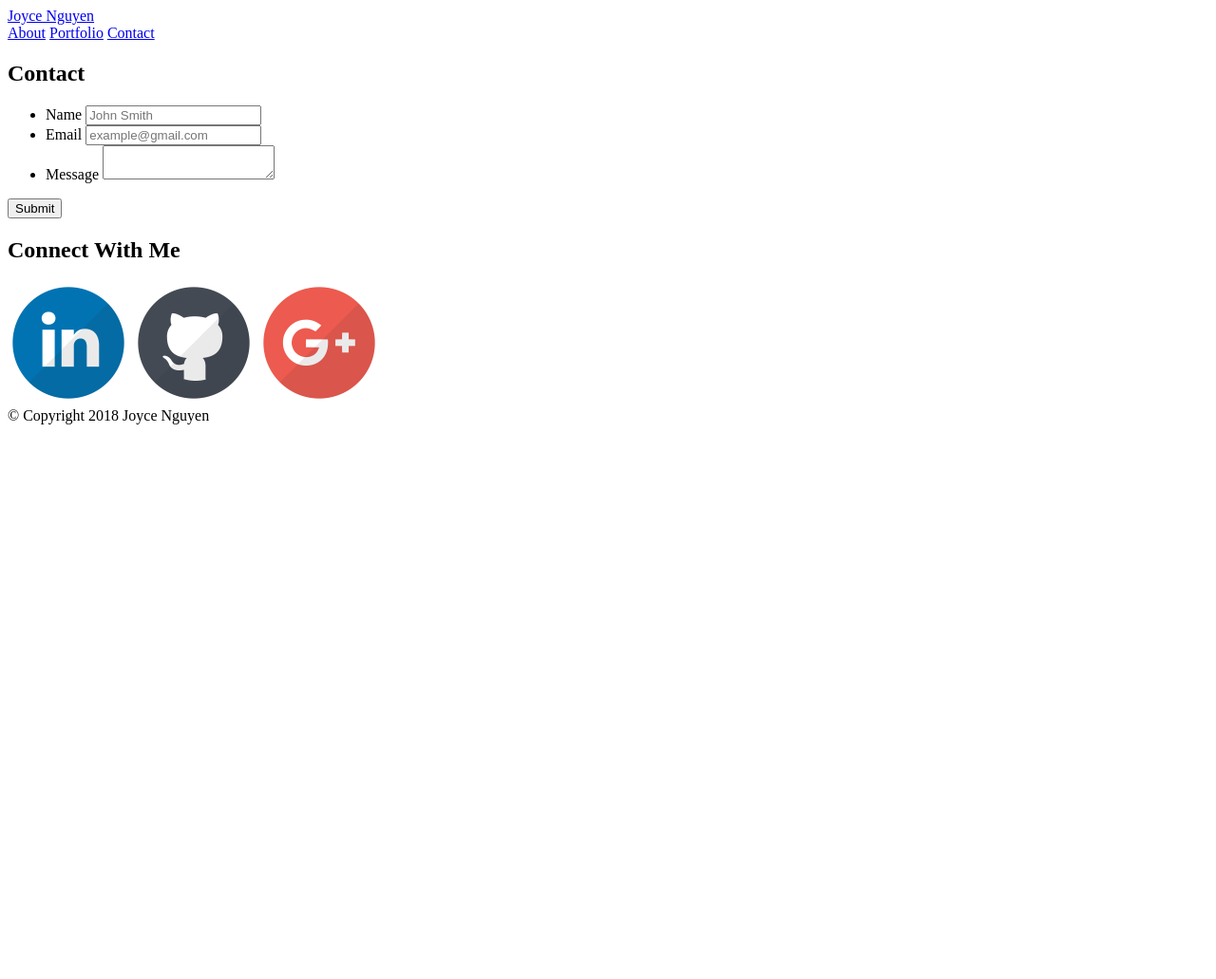
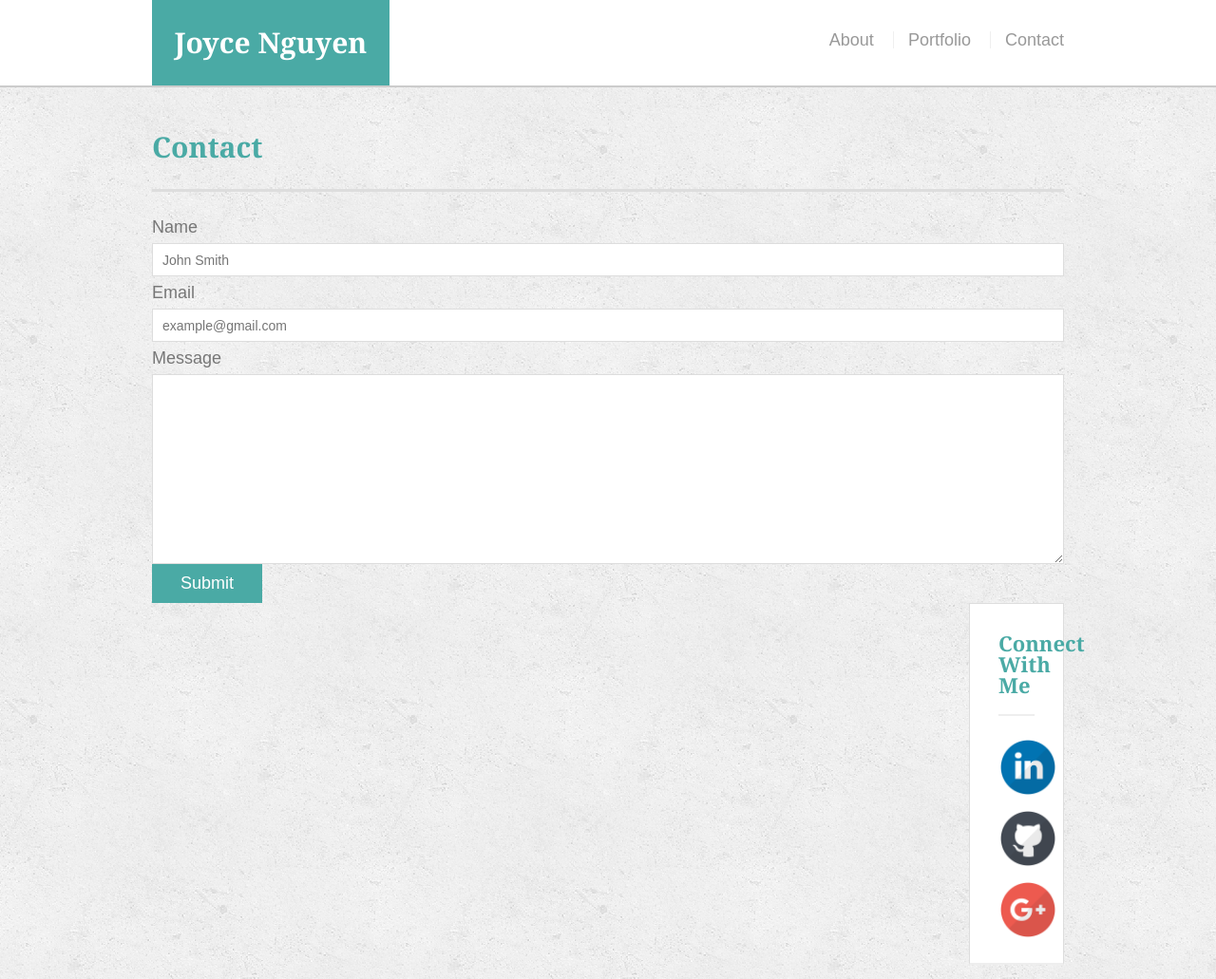
Before and after one commit to jnguyen0581/Basic-Portfolio, a plain HTML site: page contact.html in a window 1280 px wide. Shown: the top 1031 px of the page at 95% size. Before the commit the page ends 800 px from the top, so only its background shows below. Drawn offline with Linux system fonts and the light colour scheme.

Commit message:
adding more to style.css

```diff
--- a/assets/css/style.css
+++ b/assets/css/style.css
@@ -3,9 +3,10 @@
 }
 
 body {
+    background: url('../images/concrete_seamless.png');
     font-size: 18px;
     line-height: 34px;
-    font-family: "Arial", "Helvetica", sans-serif;
+    font-family: 'Arial', 'Helvetica Neue', 'Helvetica', sans-serif;
     color: #777;
 }
 
@@ -17,7 +18,7 @@ body {
 }
 
 h1, h2, h3, p {
-    margin-bottom: 0;
+    margin-bottom: 20px;
 }
 
 p:last-child {
@@ -25,10 +26,9 @@ p:last-child {
 }
 
 h1, h2, h3 {
-    font-family: "Georgia", "Times New Roman", Times, serif;
+    font-family: 'Georgia', Times New Roman, Times, serif;
     font-weight: 700;
     color: #4aaaa5;
-
 }
 
 h1 {
@@ -41,6 +41,7 @@ h1 {
 h2, h3 {
     font-size: 22px;
 }
+
 /*header*/
 
 #masthead {
@@ -50,7 +51,7 @@ h2, h3 {
     color: #fff;
     overflow: auto;
     border-bottom: 2px solid #ccc;
-/*  position: fixed*/
+    position: fixed;
     width: 100%;
 }
 
@@ -59,7 +60,7 @@ h2, h3 {
     height: 90px;
     background: #4aaaa5;
     float: left;
-    font-family: "Georgia", "Times New Roman", Times, serif;
+    font-family: 'Georgia', Times New Roman, Times, serif;
     text-align: center;
     line-height: 90px;
     color: #fff;
@@ -89,10 +90,14 @@ nav a:first-child {
 
 /*main*/
 #main-container {
+    padding-top: 130px;
+}
+
+.main-section {
     background: #fff;
     padding: 30px;
     margin: 0 0 40px 0;
-    width: 100px;
+    width: 100%;
     max-width: 650px;
     float: left;
     border: 1px solid #ddd;
@@ -105,3 +110,118 @@ nav a:first-child {
     float: left;
     margin-right: 25px;
 }
+
+/*sidebar*/
+.sidebar {
+    background: #fff;
+    padding: 30px;
+    width: 100px;
+    max-width: 270px;
+    float: right;
+    border: 1px solid #ddd;
+    margin-bottom: 20px;
+}
+
+h3, .sidebar, h2 {
+    border-bottom: 2px solid #eee;
+    padding-bottom: 20px;
+    margin-bottom: 15px;
+    line-height: 22px;
+}
+
+.social {
+    width: 62px;
+    height: 62px;
+    margin-top: 8px;
+    margin-right: 5px;
+}
+
+.social:last-child {
+    margin-right: 0;
+}
+
+/*footer*/
+
+footer {
+    background: #666;
+    color: #fff;
+    padding: 30px 0;
+    clear: both;
+    border-top: 8px solid #4aaaa5;
+    color: #ccc;
+    font-size: 12px;
+    text-align: center;
+}
+
+/*portfolio*/
+.work {
+    width: 274px;
+    overflow: auto;
+    position:relative;
+    float: left;
+    margin: 20px 0 25px;
+}
+
+.work:nth-child(even) {
+    margin-right: 40px;
+}
+
+.work img {
+    width: 100%;
+    border: 0 none;
+    opacity: .8;
+}
+
+.work h3 {
+    border-bottom: 0;
+    background: #4aaaa5;
+    color: #fff;
+    text-align: center;
+    position: absolute;
+    bottom: 20px;
+    padding: 15px;
+    width: 100%;
+    line-height: 30px;
+    margin-bottom: 0;
+    font-weight: 300;
+}
+
+/*contact*/
+
+#contact-form ul {
+    margin-bottom: 20px;
+}
+
+#contact-form li {
+    margin-bottom: 10px;
+}
+
+label,
+input[type=text],
+input[type=email],
+textarea {
+    display: block;
+    width: 100%;
+}
+
+input[type=text],
+input[type=email],
+textarea {
+    height: 35px;
+    border: 1px solid #ddd;
+    padding: 0 10px;
+    font-size: 14px;
+}
+
+textarea {
+    height: 200px;
+}
+
+input[type=submit] {
+    background: #4aaaa5;
+    border: 0 none;
+    color: #fff;
+    font-size: 18px;
+    padding: 10px 30px;
+    cursor: pointer;
+}
--- a/contact.html
+++ b/contact.html
@@ -6,8 +6,8 @@
     <meta name="viewport" content="width=device-width, initial-scale=1.0">
     <meta http-equiv="X-UA-Compatible" content="ie=edge">
     <title>About Me</title>
-    <link rel="stylessheet" type="text/css" href="assets/css/reset.css">
-    <link rel="stylessheet" type="text/css" href="assets/css/style.css">
+    <link rel="stylesheet" type="text/css" href="assets/css/reset.css">
+    <link rel="stylesheet" type="text/css" href="assets/css/style.css">
 </head>
 
 <body>
@@ -26,15 +26,15 @@
         <section class="main-container">
             <h1>Contact</h1>
 
-            <form id="contact-from">
+            <form id="contact-form ">
                 <ul>
                     <li>
                         <label for="name">Name</label>
-                        <input type="text" name="name" id="name" placeholder="John Smith" require="required">
+                        <input type="text" name="name" id="name" placeholder="John Smith" required="required">
                     </li>
                     <li>
                         <label for="email">Email</label>
-                        <input type="text" name="email" id="email" placeholder="example@gmail.com" require="required">
+                        <input type="text" name="email" id="email" placeholder="example@gmail.com" required="required">
                     </li>
                     <li>
                         <label for="message">Message</label>
@@ -45,13 +45,12 @@
             </form>
 
         </section>
-    </div>
 
     <section class="sidebar">
         <div id="connect">
             <h2>Connect With Me</h2>
             <img src="assets/images/linkedin-128.png" class="social" alt="LinkedIn">
-            <img src="assets/images/github-128.png" class="social" alt='Github'>
+            <img src="assets/images/github-128.png" class="social" alt="Github">
             <img src="assets/images/google-plus-128.png" class="social" alt="Google-Plus">
         </div>
     </section>
```
Also changed, not shown: index.html (+2 -5 lines), portfolio.html (+5 -6 lines), assets/images/concrete_seamless.png (added), 1 other file.
